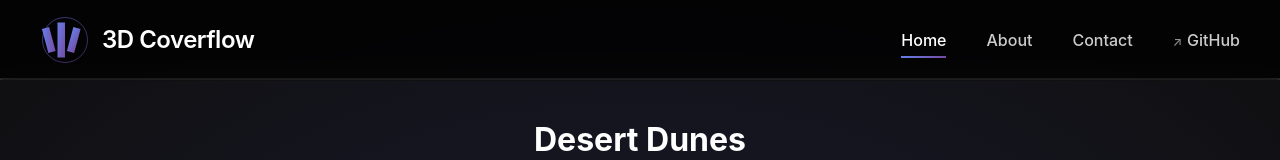
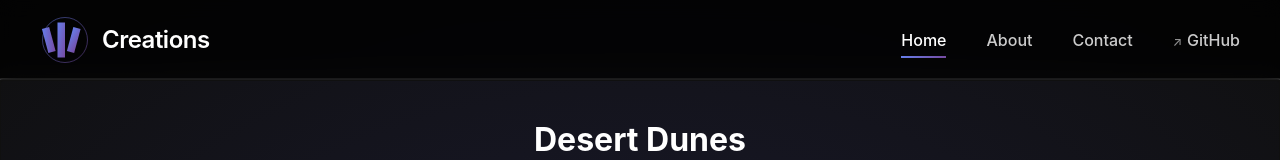
Before and after one commit to NSP-In/creation, a plain HTML site: page index.html in a window 1280 px wide. Shown: the top 160 px of the page. Drawn offline with Linux system fonts and the light colour scheme.

Commit message:
Update index.html

```diff
--- a/index.html
+++ b/index.html
@@ -3,7 +3,7 @@
 <head>
     <meta charset="UTF-8">
     <meta name="viewport" content="width=device-width, initial-scale=1.0">
-    <title>3D Coverflow - One Page Portfolio</title>
+    <title>Cratoni</title>
     <link href="templatemo-3d-coverflow.css" rel="stylesheet">
 <!--
 
@@ -31,7 +31,7 @@ https://templatemo.com/tm-595-3d-coverflow
                     <circle cx="50" cy="50" r="45" fill="none" stroke="url(#grad1)" stroke-width="2" opacity="0.5" />
                 </svg>
             </div>
-            <div class="logo-text">3D Coverflow</div>
+            <div class="logo-text">Creations</div>
         </a>
 
         <nav class="main-menu" id="mainMenu">
@@ -332,4 +332,5 @@ https://templatemo.com/tm-595-3d-coverflow
 <script src="templatemo-3d-coverflow-scripts.js"></script>
 
 </body>
+
 </html>
```
